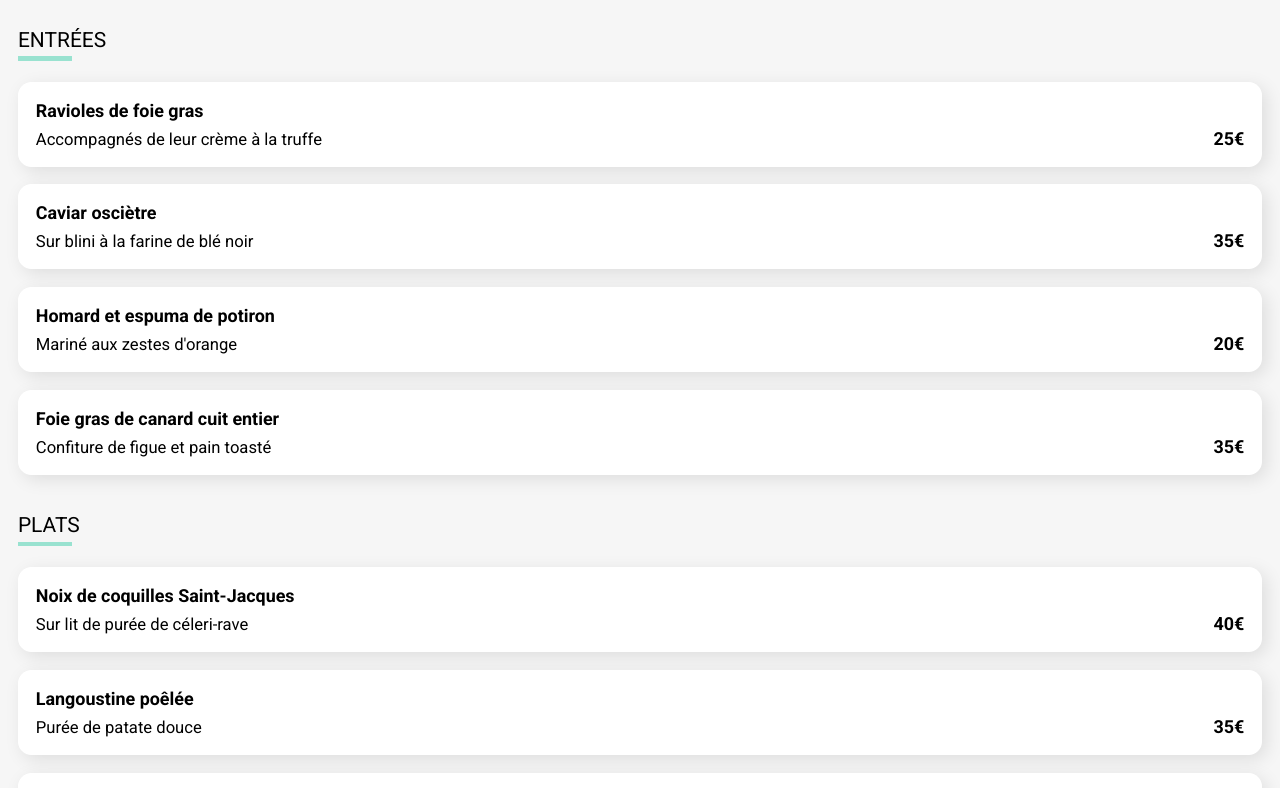
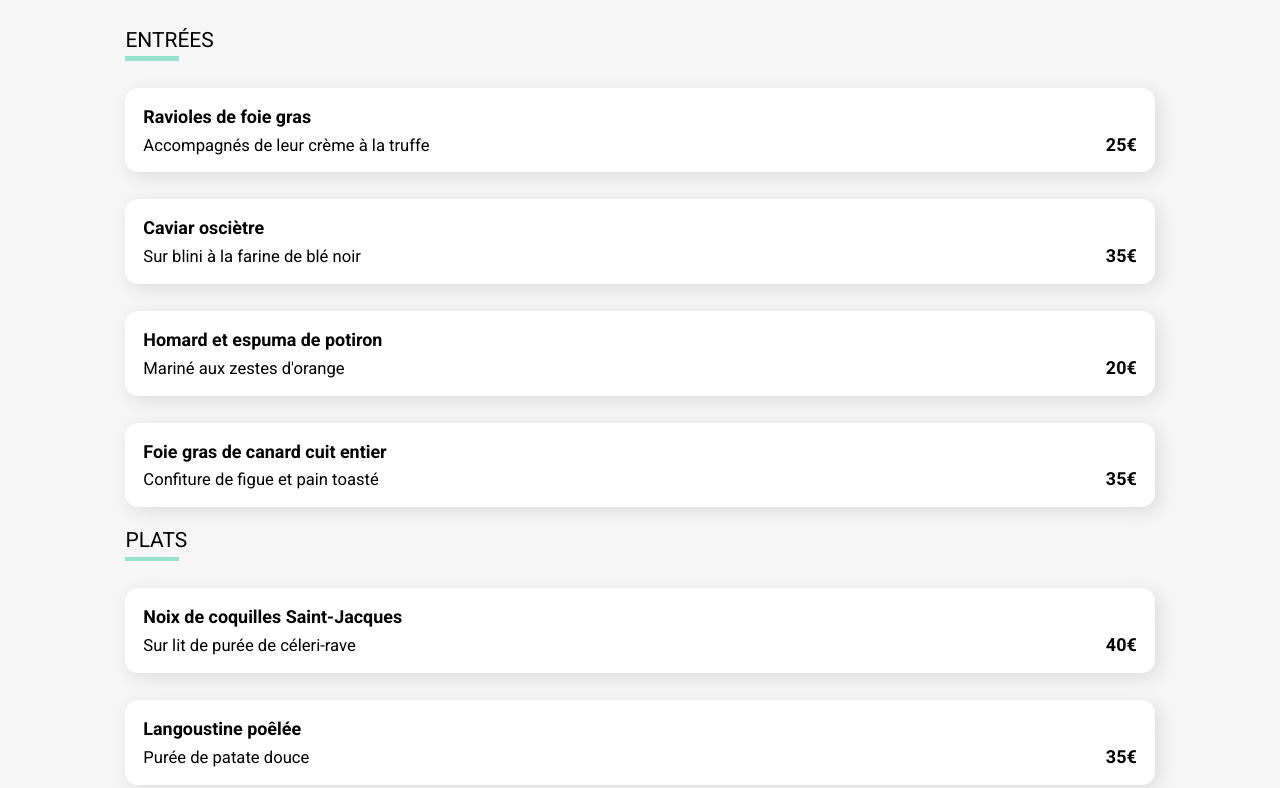
Before and after one commit to Yann-dv/Ohmyfood, a website: page la-note-enchantee.html in a window 1280 px wide. Shown: the part 535-1323 px from the top of the page. Drawn offline with Linux system fonts and the light colour scheme; a web font is replaced by a local one.

Commit message:
mini-up to 0, margin to menus in desktop-up +, transform local in input search

```diff
--- a/la-note-enchantee.html
+++ b/la-note-enchantee.html
@@ -12,7 +12,7 @@
     <meta name="twitter:card" content="summary_large_image">
     <meta property="og:title" content="Menu - La note enchantée" />
     <meta property="og:type" content="website" />
-    <meta property="og:url" content=https://yann-dv.github.io/YannHagege_3_13042021/ />
+    <meta property="og:url" content="https://yann-dv.github.io/YannHagege_3_13042021/" />
     <meta property="og:description"
         content="Grâce à ohmyfood, ne perdez plus de temps: réservez votre menu en ligne, vos plats vous attendent à la table de votre restaurant préféré." />
 </head>
--- a/sass/Base/base.scss
+++ b/sass/Base/base.scss
@@ -25,6 +25,10 @@ html {
     }
 }
 
+input::placeholder {
+    opacity: 1;
+  }
+
 .hidden {
     display: none;
 }
--- a/sass/Pages/accueil.scss
+++ b/sass/Pages/accueil.scss
@@ -3,6 +3,23 @@
     background-color: $bkgdlocal;
     padding: .7rem;
     box-shadow: inset 0px 3px 2px rgba(0, 0, 0, .25);
+    &__text {
+        background-color: $bkgdlocal;
+        color: black;
+        border: 0;
+        font-size: 1.4vw;
+    @include mini-up {
+        font-size: 4.5vw;
+    }
+
+    @include smart-up {
+        font-size: 4.3vw;
+    }
+
+    @include tablet-up {
+        font-size: 4.3vw;
+    }
+    }
 }
 
 .reserve {
@@ -77,7 +94,7 @@
     &__step {
         cursor: pointer;
         display: flex;
-        @include itemslayout;
+        @include items-layout;
         background-color: $bkgdgrey;
         padding: 1.5rem 1.5rem 1.5rem 0;
         margin-right: 1rem;
@@ -127,7 +144,7 @@
         text-decoration: none;
         color: black;
         margin: 0 1rem 1rem 1rem;
-        @include itemslayout;
+        @include items-layout;
         @include scale01;
 
         @include desktop-up {
--- a/sass/Pages/menus.scss
+++ b/sass/Pages/menus.scss
@@ -1,5 +1,11 @@
 .shrikfont {
     font-family: "Shrikhand", "cursive";
+    @include desktop-up {
+        margin-left: 6rem;
+    }
+    @include dlarge-up {
+        margin-left: 6rem;
+    }
 }
 
 .upper {
@@ -7,6 +13,12 @@
     font-weight: 400;
     text-transform: uppercase;
     padding-bottom: .5rem;
+    @include desktop-up {
+        margin-left: 6rem;
+    }
+    @include dlarge-up {
+        margin-left: 6rem;
+    }
 
     &::after {
         content: "";
@@ -30,6 +42,12 @@
     }
     @include smart-up {
         right: 1rem;
+    }
+    @include desktop-up {
+        right: 6rem;
+    }
+    @include dlarge-up {
+        right: 6rem;
     }
 }
 
@@ -62,6 +80,12 @@
         max-width: 100%;
         border-radius: .75rem;
         margin: 1rem 0;
+        @include desktop-up {
+            margin: 1.5rem 6rem 0;
+        }
+        @include dlarge-up {
+            margin: 1.5rem 6rem 0;
+        }
         box-shadow: .25rem .25rem 1rem rgba(0, 0, 0, .1);
         overflow: hidden;
         cursor: pointer;
--- a/sass/Utils/mixin.scss
+++ b/sass/Utils/mixin.scss
@@ -45,12 +45,12 @@
   }
 }
 
-@mixin itemslayout {
+@mixin items-layout {
   box-shadow: .25rem .25rem .5rem rgba(0, 0, 0, .125);
   border-radius: 1rem;
 }
 
-@mixin pinkgradient {
+@mixin pink-gradient {
   background: -webkit-linear-gradient(color.scale($primary-color, $alpha: -10%) 0%, color.scale($secondary-color, $alpha: -10%) 100%);
   -webkit-background-clip: text;
   -webkit-text-fill-color: transparent;
@@ -67,13 +67,13 @@
     &:hover:before {
       font-weight: bold;
       transition-duration: .7s;
-      @include pinkgradient;
+      @include pink-gradient;
     }
 
     &:active {
       font-weight: 600;
       transition-duration: .1s;
-      @include pinkgradient;
+      @include pink-gradient;
     }
   }
 }
--- a/sass/Utils/variables.scss
+++ b/sass/Utils/variables.scss
@@ -15,7 +15,7 @@ $imgheight: 12rem;
 $imgwidth: 100%;
 /*Breakpoints*/
 $breakpoints-min: (
-  mini: 240px,
+  mini: 0px,
   smart: 320px,
   tablet: 768px,
   desktop: 1024px,
```
Also changed, not shown: index.html (+5 -5 lines), la-palette-du-gout.html (+1 -1 lines), le-delice-des-sens.html (+1 -1 lines), css/prefixed/style.css, css/style.css, 1 other file. Lines whose indentation alone changed are shown as unchanged.
